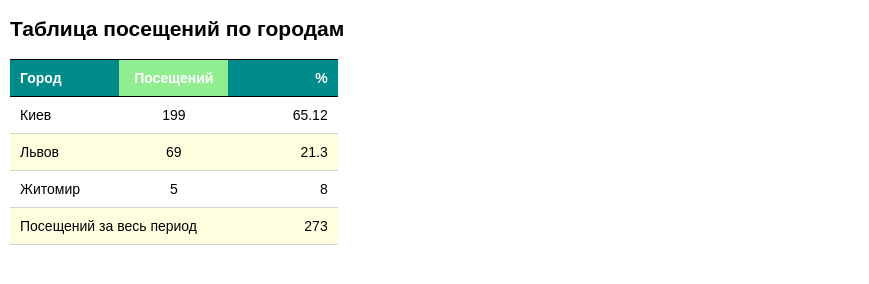
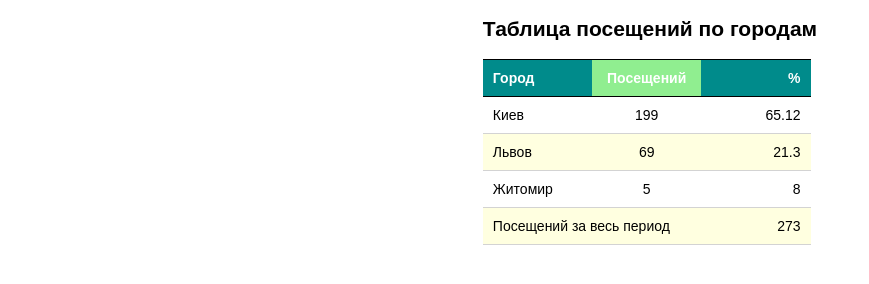
Before and after one commit to snd47/first_commit, a plain HTML site: page index.html in a window 1280 px wide. Shown: the whole page, without its empty margins (0-869 px from the left). Drawn offline with Linux system fonts and the light colour scheme.

Commit message:
flex, section; renamed

```diff
--- a/css/23.css
+++ b/css/style.css
@@ -1,11 +1,16 @@
 body {
-    width: 350px;
+
+    width: 100%;
     margin: 0;
     padding: 0 10px;
     font-size: 14px;
     font-family: Arial, sans-serif;
 }
 
+section {
+    display: flex;
+    justify-content: center;
+}
 table {
     border-collapse: collapse;
 }
--- a/23.html
+++ b/index.html
@@ -2,11 +2,13 @@
 <html>
     <head>
         <meta charset="utf-8">
-		<link href="css/23.css" rel="stylesheet">
+		<link href="css/style.css" rel="stylesheet">
         <title>Практика, HTML таблица</title>
     </head>
     <body>
-        <h2>Таблица посещений по городам</h2>
+        <section>
+            <div>
+            <h2>Таблица посещений по городам</h2>
         <table>
          <tr class ="row-1">
              <th class ="alignl">Город</th>
@@ -31,6 +33,11 @@
             <td colspan ="2">Посещений за весь период</td>
 
             <td class ="alignr">273</td>
+         </tr>
+        </table>
+        </div>
+        </section>
+
 
     </body>
 </html>
```
